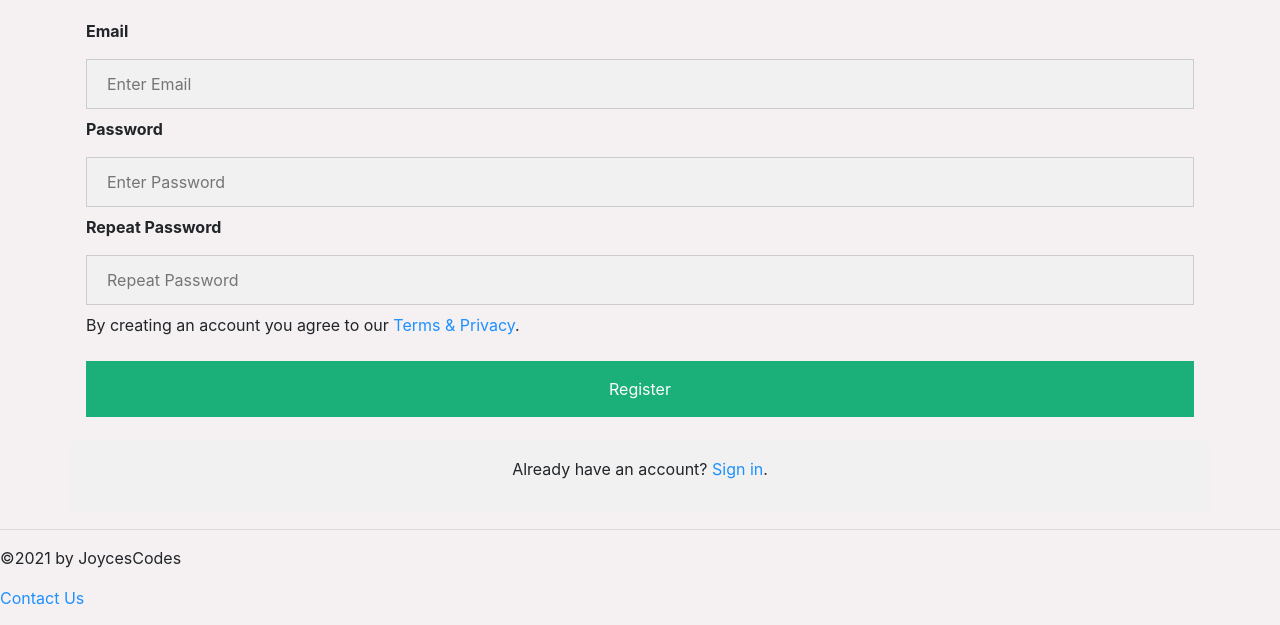
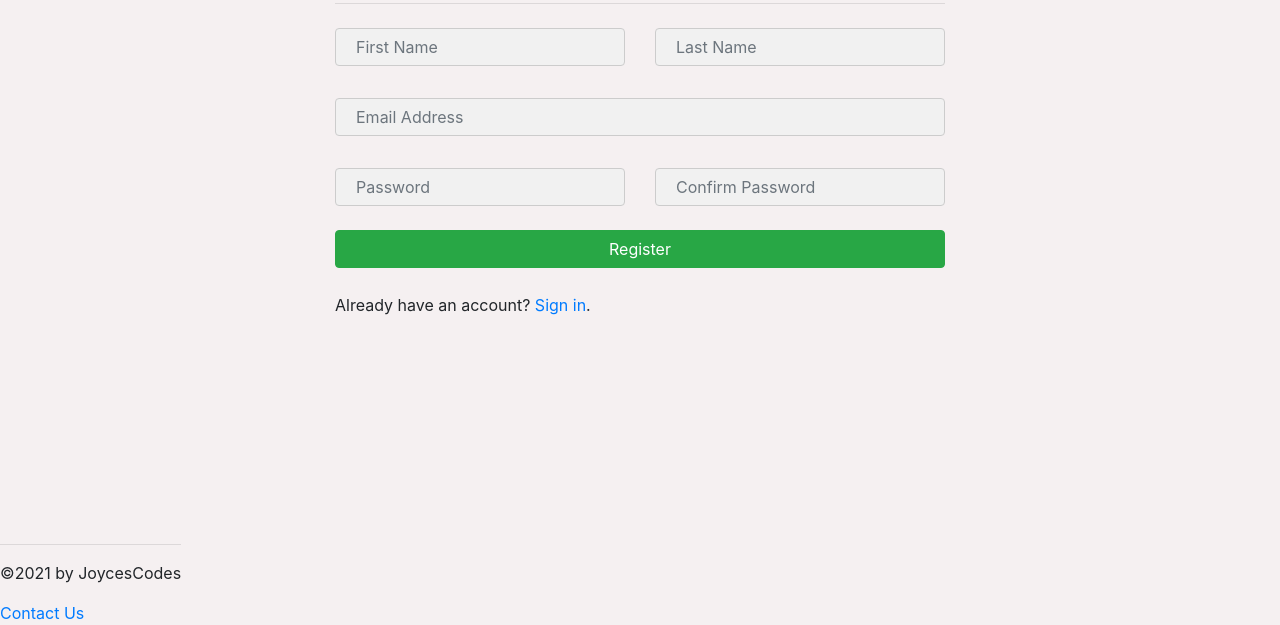
Before and after one commit to JoycesCodes/html-css-capstone, a plain HTML site: page register.html in a window 1280 px wide. Shown: the part 175-800 px from the top of the page. Drawn offline with nearby package versions, Linux system fonts and the light colour scheme.

Commit message:
changed register form, completed styling for page

```diff
--- a/css/login.css
+++ b/css/login.css
@@ -1,12 +1,8 @@
-footer{
-  position: fixed !important;
-}
-
 form {
    border: 3px solid #f1f1f1;
-  }
+ }
 
-  input[type=text], input[type=password] {
+input[type=text], input[type=password] {
     width: 100%;
     padding: 12px 20px;
     margin: 8px 0;
@@ -51,4 +47,13 @@ form {
       margin: 0 auto;
       width: 50%;
     }
+    footer{
+      position: absolute;
+      bottom: 0;
+    }
   }
+  @media screen and (min-width: 300px) {
+    footer{
+      position: absolute;
+    }
+  }
--- a/css/register.css
+++ b/css/register.css
@@ -1,10 +1,22 @@
-* {box-sizing: border-box}
-
-.container {
-  padding: 16px;
+*{
+  box-sizing: border-box;
+}
+.signin{
+  padding-top: 25px;
 }
 
-input[type=text], input[type=password] {
+@media screen and (min-width: 1280px) {
+  main{
+    margin: 0 auto;
+    width: 50%;
+  }
+}
+@media screen and (min-width: 300px) {
+  footer{
+    position: absolute;
+  }
+}
+input[type=text], input[type=password], input[type=email] {
   width: 100%;
   padding: 12px 20px;
   margin: 8px 0;
@@ -13,31 +25,10 @@ input[type=text], input[type=password] {
   box-sizing: border-box;
   background: #f1f1f1;
 }
-
-input[type=text]:focus, input[type=password]:focus {
+input[type=text]:focus, input[type=password]:focus, input[type=email]:focus {
   background-color: #ddd;
   outline: none;
 }
-
-.registerbtn {
-  background-color: #04AA6D;
-  color: white;
-  padding: 16px 20px;
-  margin: 8px 0;
-  border: none;
-  cursor: pointer;
-  width: 100%;
-  opacity: 0.9;
+.btn-success:hover{
+  opacity: 0.8;
 }
-.registerbtn:hover {
-  opacity:1;
-}
-
-a {
-  color: dodgerblue;
-}
-
-.signin {
-  background-color: #f1f1f1;
-  text-align: center;
-}
--- a/register.html
+++ b/register.html
@@ -1,5 +1,6 @@
 <!DOCTYPE html>
 <html>
+
 <head>
   <title>Registeration</title>
   <link rel="stylesheet" href="https://cdn.jsdelivr.net/npm/bootstrap@4.6.0/dist/css/bootstrap.min.css"
@@ -9,6 +10,7 @@
   <link rel="preconnect" href="https://fonts.gstatic.com">
   <link href="https://fonts.googleapis.com/css2?family=Dancing+Script&display=swap" rel="stylesheet">
 </head>
+
 <body>
   <header>
     <header>
@@ -16,7 +18,8 @@
       <h2 class="slogan">Come for the cake, Stay for the goods</h2>
       <nav class="navbar navbar-expand-lg navbar-light bg-light">
         <a class="navbar-brand" href="index.html"><span class="italics">Lady J</span></a>
-              <button class="navbar-toggler" type="button" data-toggle="collapse" data-target="#navbarNavAltMarkup" aria-controls="navbarNavAltMarkup" aria-expanded="false" aria-label="Toggle navigation">
+        <button class="navbar-toggler" type="button" data-toggle="collapse" data-target="#navbarNavAltMarkup"
+          aria-controls="navbarNavAltMarkup" aria-expanded="false" aria-label="Toggle navigation">
           <span class="navbar-toggler-icon"></span>
         </button>
         <div class="collapse navbar-collapse text-right" id="navbarNavAltMarkup">
@@ -28,7 +31,8 @@
             <a class="nav-item nav-link" href="customOrder.html">Custom Order</a>
           </div>
           <div class="navbar-nav">
-                <a class="nav-item nav-link" href="cart.html"><img class="icon" src="images/cart_icon2.png" alt="Your Cart"></a>
+            <a class="nav-item nav-link" href="cart.html"><img class="icon" src="images/cart_icon2.png"
+                alt="Your Cart"></a>
             <a class="nav-item nav-link" href="login.html">Returning Customer</a>
             <a class="nav-item nav-link" href="register.html">New Customer</a>
           </div>
@@ -36,28 +40,61 @@
       </nav>
     </header>
     <main>
-            <form action="action_page.php">
       <div class="container">
+        <div class="row centered-form">
+          <div class="col">
+            <div class="panel panel-default">
+              <div class="panel-heading">
                 <h2>Register</h2>
                 <p>Please fill in this form to create an account.</p>
-
-                  <label for="email"><b>Email</b></label>
-                  <input type="text" placeholder="Enter Email" name="email" id="email" required>
-
-                  <label for="psw"><b>Password</b></label>
-                  <input type="password" placeholder="Enter Password" name="psw" id="psw" required>
-
-                  <label for="psw-repeat"><b>Repeat Password</b></label>
-                  <input type="password" placeholder="Repeat Password" name="psw-repeat" id="psw-repeat" required>
-
-                  <p>By creating an account you agree to our <a href="#">Terms & Privacy</a>.</p>
-                  <button type="submit" class="registerbtn">Register</button>
+                <hr>
+              </div>
+              <div class="panel-body">
+                <form role="form">
+                  <div class="row">
+                    <div class="col-xs-6 col-sm-6 col-md-6">
+                      <div class="form-group">
+                        <input type="text" name="first_name" id="first_name" class="form-control input-sm"
+                          placeholder="First Name">
+                      </div>
+                    </div>
+                    <div class="col-xs-6 col-sm-6 col-md-6">
+                      <div class="form-group">
+                        <input type="text" name="last_name" id="last_name" class="form-control input-sm"
+                          placeholder="Last Name">
+                      </div>
+                    </div>
                   </div>
 
-                <div class="container signin">
-                  <p>Already have an account? <a href="login.html">Sign in</a>.</p>
+                  <div class="form-group">
+                    <input type="email" name="email" id="email" class="form-control input-sm"
+                      placeholder="Email Address">
                   </div>
+
+                  <div class="row">
+                    <div class="col-xs-6 col-sm-6 col-md-6">
+                      <div class="form-group">
+                        <input type="password" name="password" id="password" class="form-control input-sm"
+                          placeholder="Password">
+                      </div>
+                    </div>
+                    <div class="col-xs-6 col-sm-6 col-md-6">
+                      <div class="form-group">
+                        <input type="password" name="password_confirmation" id="password_confirmation"
+                          class="form-control input-sm" placeholder="Confirm Password">
+                      </div>
+                    </div>
+                  </div>
+                  <input type="submit" value="Register" class="btn btn-block btn-success">
                 </form>
+              </div>
+            </div>
+          </div>
+        </div>
+        <div class="signin">
+          <p>Already have an account?<a href="login.html"> Sign in</a>.</p>
+        </div>
+      </div>
     </main>
     <footer>
       <hr>
@@ -66,8 +103,15 @@
         <a href="contactus.html">Contact Us</a>
       </div>
     </footer>
-        <script src="https://code.jquery.com/jquery-3.2.1.slim.min.js" integrity="sha384-KJ3o2DKtIkvYIK3UENzmM7KCkRr/rE9/Qpg6aAZGJwFDMVNA/GpGFF93hXpG5KkN" crossorigin="anonymous"></script>
-<script src="https://cdnjs.cloudflare.com/ajax/libs/popper.js/1.12.9/umd/popper.min.js" integrity="sha384-ApNbgh9B+Y1QKtv3Rn7W3mgPxhU9K/ScQsAP7hUibX39j7fakFPskvXusvfa0b4Q" crossorigin="anonymous"></script>
-<script src="https://maxcdn.bootstrapcdn.com/bootstrap/4.0.0/js/bootstrap.min.js" integrity="sha384-JZR6Spejh4U02d8jOt6vLEHfe/JQGiRRSQQxSfFWpi1MquVdAyjUar5+76PVCmYl" crossorigin="anonymous"></script>
+    <script src="https://code.jquery.com/jquery-3.2.1.slim.min.js"
+      integrity="sha384-KJ3o2DKtIkvYIK3UENzmM7KCkRr/rE9/Qpg6aAZGJwFDMVNA/GpGFF93hXpG5KkN"
+      crossorigin="anonymous"></script>
+    <script src="https://cdnjs.cloudflare.com/ajax/libs/popper.js/1.12.9/umd/popper.min.js"
+      integrity="sha384-ApNbgh9B+Y1QKtv3Rn7W3mgPxhU9K/ScQsAP7hUibX39j7fakFPskvXusvfa0b4Q"
+      crossorigin="anonymous"></script>
+    <script src="https://maxcdn.bootstrapcdn.com/bootstrap/4.0.0/js/bootstrap.min.js"
+      integrity="sha384-JZR6Spejh4U02d8jOt6vLEHfe/JQGiRRSQQxSfFWpi1MquVdAyjUar5+76PVCmYl"
+      crossorigin="anonymous"></script>
 </body>
+
 </html>
```
Also changed, not shown: login.html (+2 -2 lines). Lines whose indentation alone changed are shown as unchanged.
